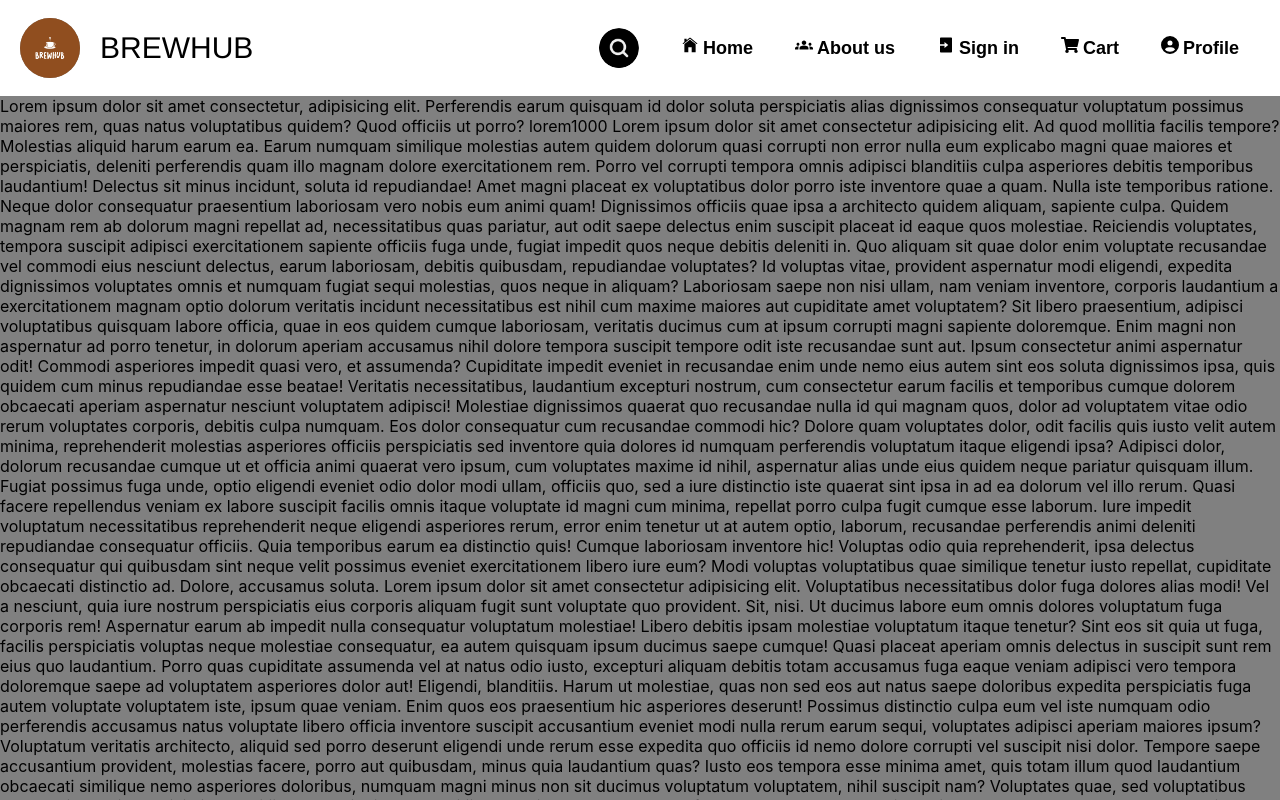
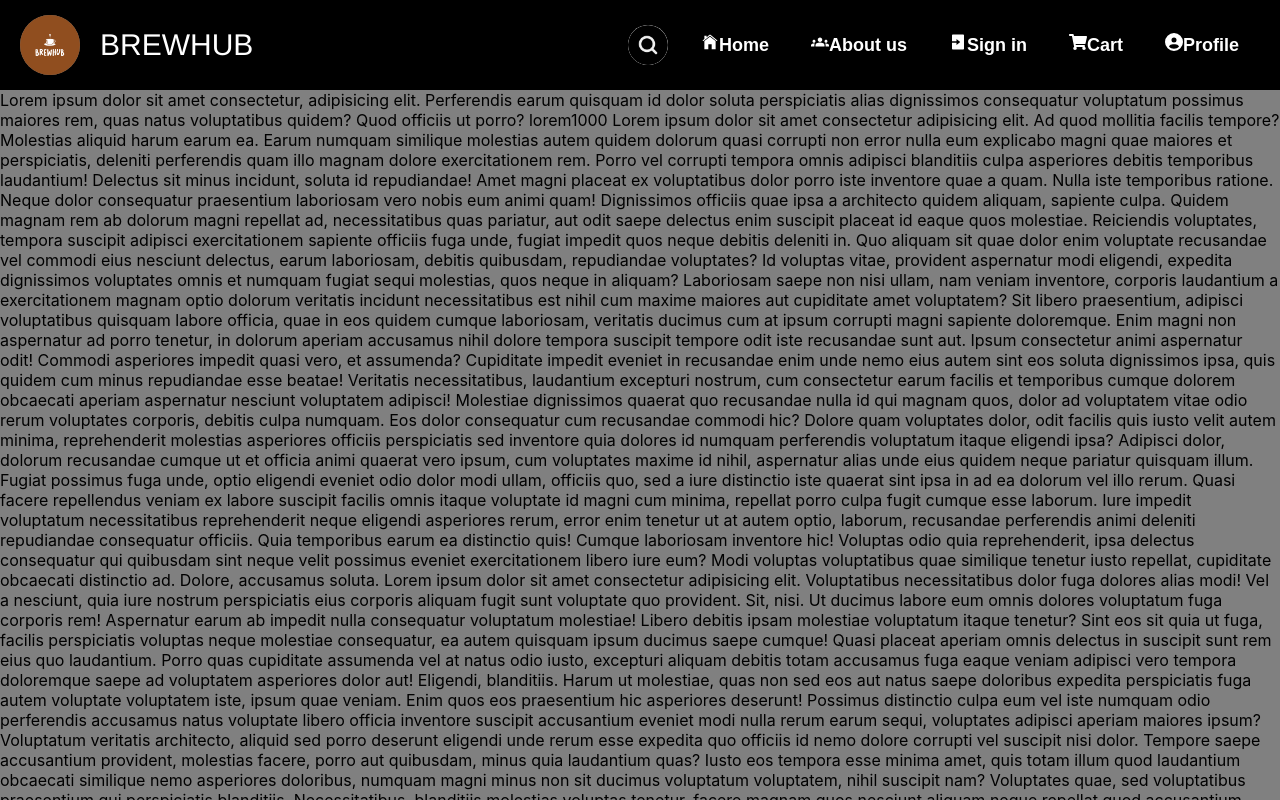
Before and after one commit to KrisSolanki/Brewhub_final_year_project, a React (Create React App) app in the folder frontend/: page / in a window 1280 px wide. Shown: the top 800 px of the page. Built offline with nearby package versions, Linux system fonts and the light colour scheme.

Commit message:
some changes added

```diff
--- a/frontend/src/Components/Navbar/Navbar.css
+++ b/frontend/src/Components/Navbar/Navbar.css
@@ -15,8 +15,8 @@
     /* background: #5c4d3c; */
     /* background: #a9845a; */
     /* background: grey; */
-    background: white;
-    color: black;
+    background: black;
+    color: white;
     height: 8%;
     padding: 15px 20px;
     position: sticky;
@@ -26,7 +26,7 @@
 }
 
 
-.container.scrolled{
+/* .container.scrolled{
     background-color: white;
     opacity: 0.98;
 }
@@ -36,7 +36,7 @@
 
 .container.scrolled ul li a:hover{
     color: red;
-}
+} */
 
 /* .logo-img{
     width: 70px;
@@ -84,6 +84,7 @@
     /* margin-inline-start: 336px; */
     height: 50px;
     /* width: 30%; */
+    margin: 3px 12px;
 }
 
 .search-img{
@@ -157,15 +158,10 @@ ul li{
 
 }
 
-ul li span{
-    display: inline-flex;
-    align-items: center;
-    height: 30px;
-    width: 22px;
-}
+
 
 ul li a{
-    color: black;
+    color: white;
     text-decoration: none;
     transition: color 0.4s ease-in-out;
 }
@@ -191,3 +187,16 @@ body{
     background: grey;
     margin: 0;
 }
+.toggleBtn{
+    display: inline-block;
+    margin: 8px 21px ;
+    align-items: center;
+}
+
+.lst {
+    display: flex;
+    /* margin-inline-start: 320px; */
+    align-items: baseline;
+    justify-content: flex-end ;
+    width: 76%;
+}
--- a/frontend/src/Components/Navbar/Navbar.js
+++ b/frontend/src/Components/Navbar/Navbar.js
@@ -1,4 +1,5 @@
-import React, { useState, useEffect } from 'react';
+// import React, { useState, useEffect } from 'react';
+import React from 'react';
 import './Navbar.css' ;
 import Logo from '../../Assets/NavbarImgs/test1.png' ;
 import Search from '../../Assets/NavbarImgs/search.png';
@@ -13,48 +14,53 @@ import { FaShoppingCart } from "react-icons/fa";
 
 import { FaCircleUser } from "react-icons/fa6";
 
+// import { FaBars } from "react-icons/fa6";
+
+
 
 
 const Navbar = () => {
 
-    const [isScrolled, setIsScrolled] = useState(false);
+  //   const [isScrolled, setIsScrolled] = useState(false);
 
-  useEffect(() => {
-    const handleScroll = () => {
-      if (window.scrollY > 0) {
-        setIsScrolled(true);
-      } else {
-        setIsScrolled(false);
-      }
-    };
+  // useEffect(() => {
+  //   const handleScroll = () => {
+  //     if (window.scrollY > 0) {
+  //       setIsScrolled(true);
+  //     } else {
+  //       setIsScrolled(false);
+  //     }
+  //   };
 
-    document.addEventListener('scroll', handleScroll);
+  //   document.addEventListener('scroll', handleScroll);
 
-    // Cleanup the event listener on component unmount
-    return () => {
-      document.removeEventListener('scroll', handleScroll);
-    };
-  }, []);
+  //   // Cleanup the event listener on component unmount
+  //   return () => {
+  //     document.removeEventListener('scroll', handleScroll);
+  //   };
+  // }, []);
 
     //   document.addEventListener('scroll', handleScroll);
   return (
     <>
-    {/* <div className='container'> */}
-    <div className={`container ${isScrolled ? 'scrolled' : ''}`}>
+    <div className='container'>
+    {/* <div className={`container ${isScrolled ? 'scrolled' : ''}`}> */}
         <div className="logo">
             <div className="logostl">
             <img src={Logo} alt="Logoimg" className="logo-img" />
             </div>
             <p>BREWHUB</p>
         </div>
-        <div className="lists">
-            <ul>
-                <li>
+        <div className="lst">
+            {/* <ul className='srch'> */}
+                {/* <li> */}
                     <div className="searchbox">
                     <input type="text" placeholder="Search" className='searchtxt'/>
                     <button className="btn1" id="btn1" type="submit"><img src={Search} alt="search img" className='search-img'/></button>
-        </div>
-                </li>
+                    </div>
+                {/* </li> */}
+                {/* </ul> */}
+                <ul className='tgl'>
                 <li><a className='active' href='https://www.google.com/'><span><IoIosHome /></span>Home</a></li>
                 <li><a className='' href='www.youtube.com'><span><MdGroups /></span>About us</a></li>
                 <li><a className='' href='www.yahoo,com'><span><RiLoginBoxFill /></span>Sign in</a></li>
@@ -62,6 +68,8 @@ const Navbar = () => {
                 <li><a className='' href='www.instagram.com'><span><FaCircleUser /></span>Profile</a></li>
             </ul>
         </div>
+                {/* <div className="toggleBtn"><i><FaBars /></i></div> */}
+
 
 
     </div>
```
